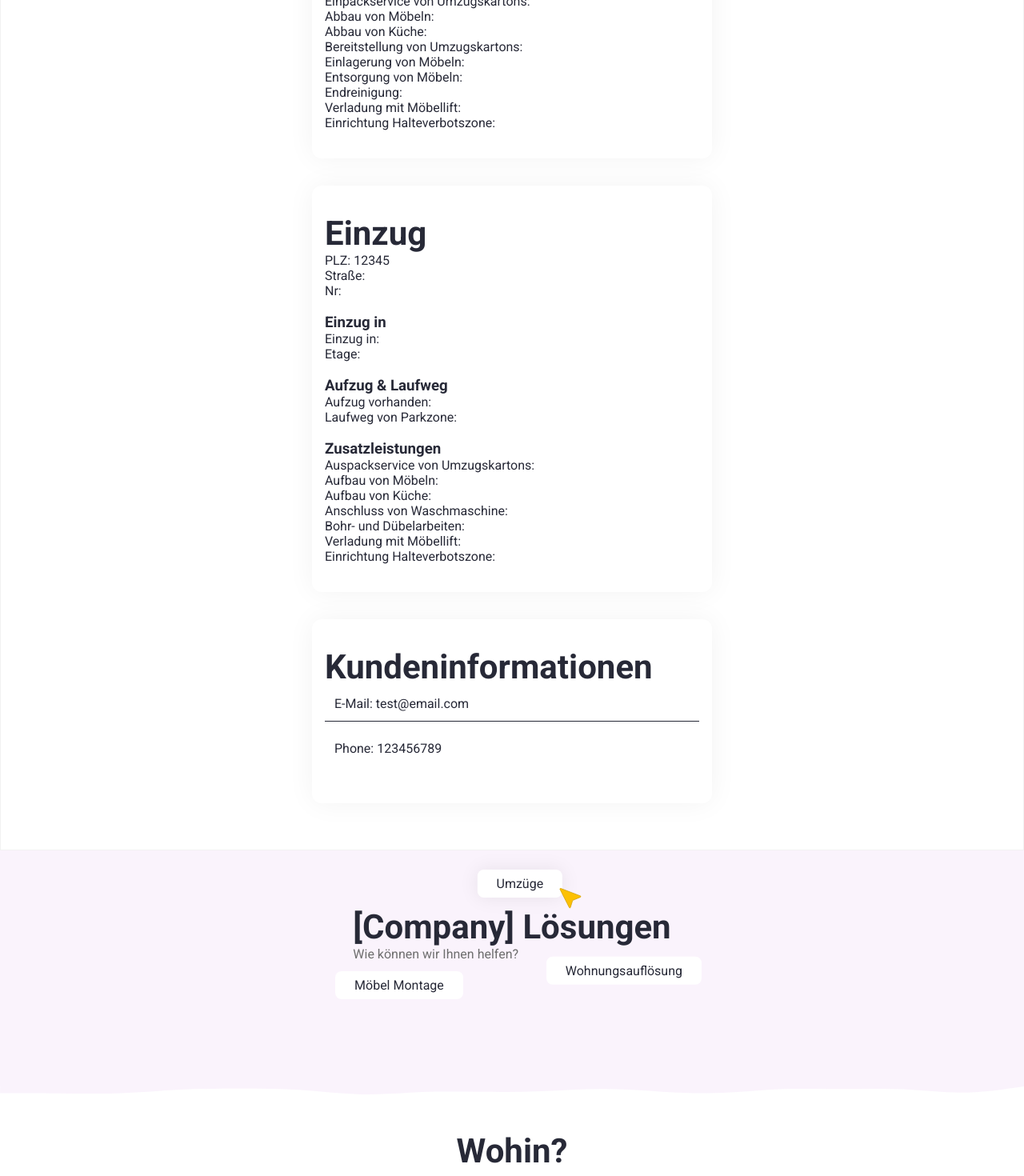
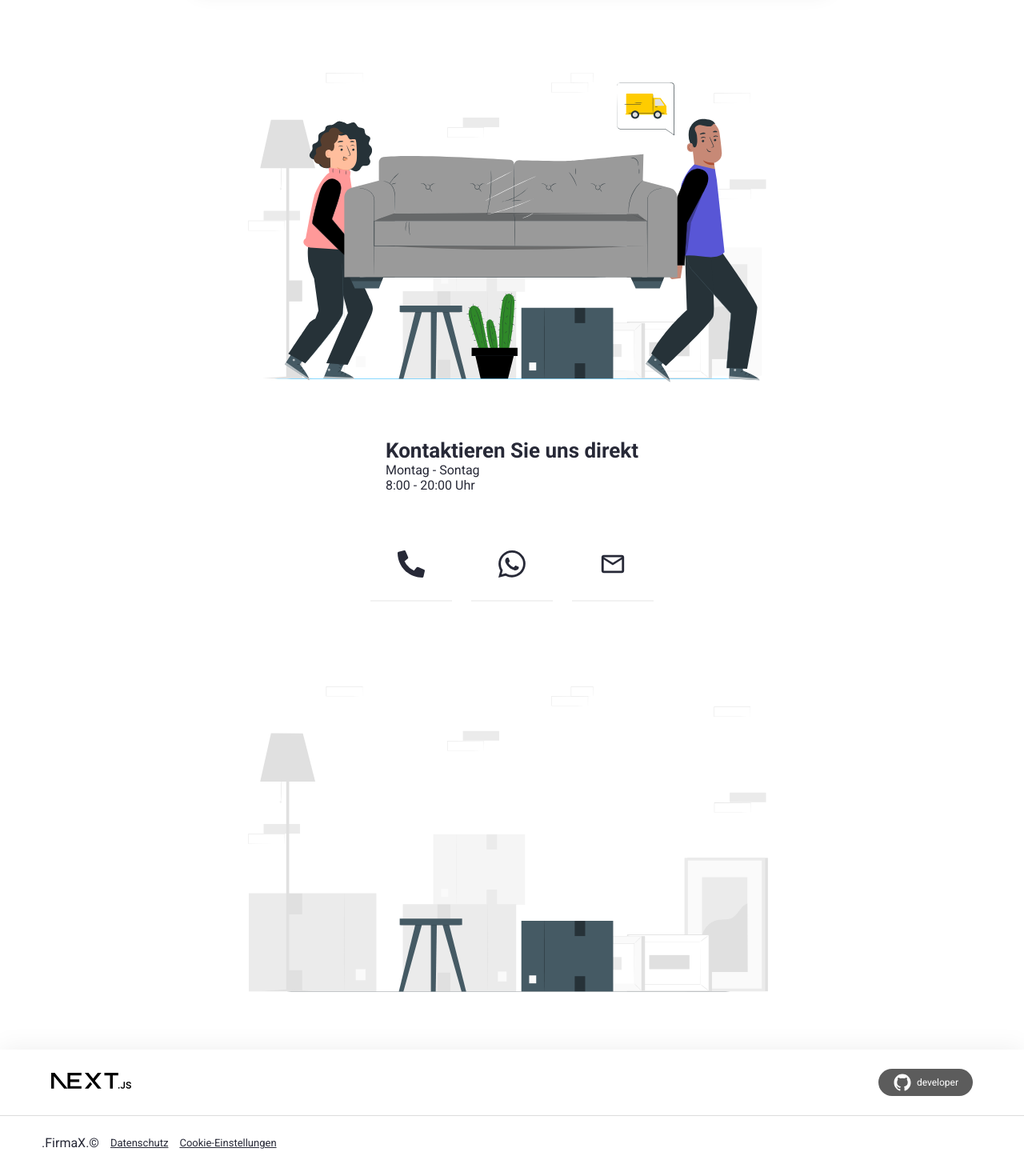
Before and after one commit to zaqoutm/umzuger, a Next.js app: page / in a window 1280 px wide. Shown: the part 600-2070 px from the top of the page at 80% size. Built offline with nearby package versions, Linux system fonts and the light colour scheme; no server answers; what @ant-design/nextjs-registry would draw is missing.

Commit message:
collect customer info @ last step

```diff
--- a/src/app/apply/page.tsx
+++ b/src/app/apply/page.tsx
@@ -38,11 +38,7 @@ export default function ApplyPage() {
     prev();
   }
 
-  useEffect(() => {
-    console.log("Aus: ", finalFormData?.auszugort);
-    console.log("Ein: ", finalFormData?.einzugort);
-    console.log("------------");
-  }, [currentStep]);
+  useEffect(() => {}, [currentStep]);
 
   return (
     <div className={styles.page}>
--- a/src/app/page.tsx
+++ b/src/app/page.tsx
@@ -1,41 +1,22 @@
-import EmailTemplate from "@/components/EmailTemplate";
 import WohinFormComponent from "@/components/where-form/page";
-import { sendEmail } from "@/lib/resend";
-import { Button } from "antd";
 import * as motion from "motion/react-client";
 import Image from "next/image";
 import Link from "next/link";
 import { BsWhatsapp } from "react-icons/bs";
 import { FaPhoneAlt } from "react-icons/fa";
 import { MdOutlineMailOutline } from "react-icons/md";
-import { FinalFormDataType } from "./apply/types";
 import styles from "./page.module.css";
 
 export default function Home() {
-  const company_email = "example@mail.com";
-  const company_phone = "+49123456789";
-  const whatsappPhone = "+49123456789";
-
-  const data: FinalFormDataType = {
-    auszugort: {
-      plz: "99999",
-      ausZugAus: {},
-      laufweg: {},
-      zusatzleistungen: {},
-    },
-    einzugort: { plz: "12345", ausZugIn: {}, laufweg: {}, zusatzleistungen: {} },
-  };
-
-  async function sendEmailNow() {
-    "use server";
-    sendEmail("Neue Anfrage", "Administrator", data);
-  }
+  const company_email = process.env.COMPANY_EMAIL;
+  const company_phone = process.env.COMPANY_PHONE;
+  const whatsappPhone = process.env.COMPANY_PHONE;
 
   return (
     <div>
       {/*  */}
-      <Button onClick={sendEmailNow}>Send email</Button>
-      <EmailTemplate firstName='Administrator' data={data} />
+      {/* <Button onClick={sendEmailNow}>Send email</Button> */}
+      {/* <EmailTemplate firstName='Administrator' data={data} /> */}
       {/*  */}
 
       <div className={styles.introSection}>
--- a/src/components/EmailTemplate.tsx
+++ b/src/components/EmailTemplate.tsx
@@ -89,15 +89,7 @@ function EmailTemplate({ firstName, data }: { firstName: string; data: FinalForm
 
         <div style={box}>
           <h1>Kundeninformationen</h1>
-          <a
-            style={{ display: "block", marginBottom: 12, padding: 12, borderBottom: "1px solid" }}
-            href='mailto:test@email.com'
-          >
-            E-Mail: test@email.com
-          </a>
-          <a style={link} href='tel:+4900123456789'>
-            Phone: 123456789
-          </a>
+          <p style={link}>Phone or E-Mail: {data.customer?.phoneOrEmail}</p>
         </div>
       </div>
     </div>
--- a/src/components/footer/Footer.tsx
+++ b/src/components/footer/Footer.tsx
@@ -13,14 +13,14 @@ export default function Footer() {
         </Link>
         <Link href={"https://github.com/zaqoutm"} className={styles.dev} target='_blank'>
           <IoLogoGithub size={21} />
-          <p>Entwikler</p>
+          <p>developer</p>
         </Link>
       </div>
       <div className={styles.separator} />
       <div className={styles.links}>
+        <p>.FirmaX.©</p>
         <Link href={"#"}>Datenschutz</Link>
         <Link href={"#"}>Cookie-Einstellungen</Link>
-        <p>© Company_name</p>
       </div>
     </div>
   );
--- a/src/components/footer/styles.module.css
+++ b/src/components/footer/styles.module.css
@@ -1,6 +1,7 @@
 .footer {
-  background: #f2f2f2;
   padding: 12px 0;
+  box-shadow: 0 0px 32px rgba(0, 0, 0, 0.07);
+  margin-top: 32px;
 }
 
 .footerContainer {
@@ -10,7 +11,7 @@
   display: flex;
   justify-content: space-between;
   align-items: center;
-  background-color: #ffffffb7;
+  background-color: rgba(255, 255, 255, 0.3);
   border-radius: 12px;
 }
 
@@ -22,19 +23,29 @@
 .dev {
   display: flex;
   align-items: center;
-  background-color: var(--accent-dark);
+  background-color: rgb(92, 92, 92);
   border-radius: 22px;
-  padding: 5px 21px;
+  padding: 5px 18px;
   gap: 6px;
   color: #fff;
   font-size: 12px;
+  transition: all 0.1s ease-in-out;
 }
-.dev img {
+.dev svg {
   width: 24px;
   height: auto;
+  transition: all 0.5s ease-in-out;
 }
+
 .dev:hover {
-  background-color: rgba(var(--accent-dark-rgb), 0.8);
+  padding: 5px 24px;
+  background-color: rgb(101, 101, 101);
+  gap: 0;
+  border-radius: 8px;
+}
+.dev:hover svg {
+  scale: 1.2;
+  transform: translateX(-8px);
 }
 
 .separator {
@@ -49,12 +60,14 @@
   padding: 12px;
   display: flex;
   align-items: center;
-  gap: 16px;
+  gap: 14px;
 }
 .links a {
+  font-size: 13px;
   text-decoration: underline;
-  text-decoration-style: wavy;
-  text-decoration-color: #ddd;
+}
+.links a:hover {
+  text-decoration-color: var(--warning);
 }
 
 /*  */
--- a/src/lib/resend.ts
+++ b/src/lib/resend.ts
@@ -7,12 +7,10 @@ import { Resend } from "resend";
 const resend = new Resend(process.env.RESEND_API_KEY);
 
 export const sendEmail = async (subject: string, firstName: string, data: FinalFormDataType) => {
-  const result = await resend.emails.send({
+  return await resend.emails.send({
     from: "Acme <onboarding@resend.dev>",
-    to: "mo.zaqout@gmail.com",
+    to: process.env.RECIPIENT_EMAIL + "",
     subject: subject,
     react: EmailTemplate({ firstName, data }),
   });
-
-  console.log(result);
 };
```
Also changed, not shown: src/app/apply/AuszugortStep.tsx (+13 -2 lines), src/app/apply/EinzugStep.tsx (+11 -1 lines), src/app/apply/LastStep.tsx (+65 -23 lines), src/app/apply/styles.module.css (+6 -1 lines), src/app/apply/types.tsx (+7 -2 lines), src/components/inputs/InputX.tsx (+6 -2 lines).
